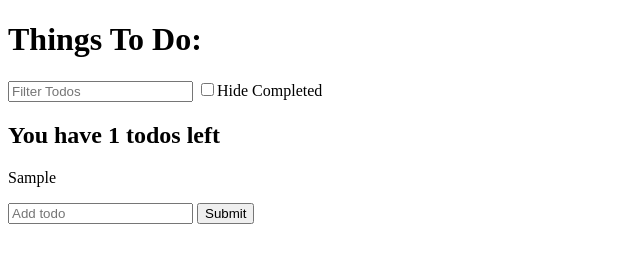
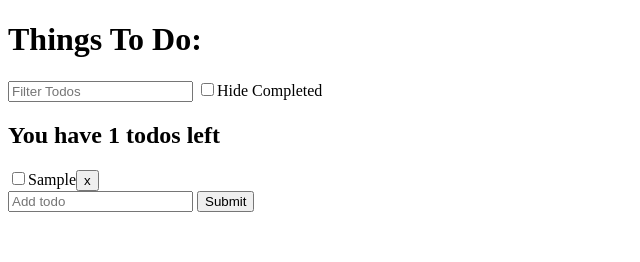
Before and after one commit to gacetta/classes, a plain HTML site: page js-bootcamp/todos-app/index.html in a window 1280 px wide. Both pictures are taken after typing "Sample" into the empty fields and a click on the button "Submit". Shown: the whole page, without its empty margins (0-640 px from the left). Drawn offline with Linux system fonts and the light colour scheme.

Commit message:
chore: worked through lesson 69 of js-bootcamp

```diff
--- a/js-bootcamp/notes-app/notes-app.js
+++ b/js-bootcamp/notes-app/notes-app.js
@@ -9,6 +9,7 @@ renderNotes(notes, filters);
 // Event Listener for Create Note Button
 document.querySelector('#create-note').addEventListener('click', (e) => {
     notes.push({
+        id: uuidv4(),
         title: '',
         body: ''
     })
--- a/js-bootcamp/todos-app/index.html
+++ b/js-bootcamp/todos-app/index.html
@@ -13,6 +13,7 @@
             <input type="text" name="todoText" placeholder="Add todo">
             <button>Submit</button>
         </form>
+        <script src="UUID.js"></script>
         <script src="todos-functions.js"></script>
         <script src="todos-app.js"></script>
     </body>
--- a/js-bootcamp/todos-app/todos-app.js
+++ b/js-bootcamp/todos-app/todos-app.js
@@ -11,6 +11,7 @@ document.querySelector('#add-todo').addEventListener('submit', (e) => {
     e.preventDefault();
     const todoText = e.target.elements.todoText.value;
     const newTodo = {
+        id: uuidv4(),
         text: todoText,
         completed: false,
     }
--- a/js-bootcamp/todos-app/todos-functions.js
+++ b/js-bootcamp/todos-app/todos-functions.js
@@ -17,8 +17,13 @@ const saveTodos = (todos) => {
 // Render application todos based on filters
 const renderTodos = (todos, filters) => {
     const filteredTodos = todos.filter((todo) => {
-        if (filters.hideCompleted && todo.completed) return false;
-        return todo.text.toLowerCase().includes(filters.searchText.toLowerCase())
+        const hideCompletedMatch = !filters.hideCompleted || !todo.completed
+        const searchTextMatch = todo.text.toLowerCase().includes(filters.searchText.toLowerCase())
+        return searchTextMatch && hideCompletedMatch
+    })
+
+    const incompleteTodos = filteredTodos.filter((todo) => {
+        return !todo.completed;
     })
 
     document.querySelector('#todos').innerHTML = '';
@@ -30,18 +35,49 @@ const renderTodos = (todos, filters) => {
     })
 }
 
+// Remove the Todo when button is clicked
+const removeTodo = (id) => {
+    const todoIndex = todos.findIndex((todo) => {
+        return todo.id === id;
+    })
+
+    if (todoIndex > -1) {
+        todos.splice(todoIndex, 1);
+    }
+}
+
 // Get the DOM elements for an individual note
 const generateTodoDOM = (todo) => {
-    const newTodo = document.createElement('p');
-    newTodo.textContent = todo.text;
-    return newTodo;
+    const todoEl = document.createElement('div');
+    const checkboxEl = document.createElement('input');
+    const textEl = document.createElement('span');
+    const removeButton = document.createElement('button');
+
+    // Set up Checkbox
+    checkboxEl.setAttribute('type', 'checkbox');
+    todoEl.appendChild(checkboxEl);
+
+    // Set up todo text
+    textEl.textContent = todo.text;
+    todoEl.appendChild(textEl);
+
+    // Set up remove button
+    removeButton.textContent = 'x';
+    todoEl.appendChild(removeButton);
+    removeButton.addEventListener('click', () => {
+        removeTodo(todo.id);
+        saveTodos(todos);
+        renderTodos(todos, filters);
+    })
+
+    return todoEl;
 }
 
 // Get the DOM elements for list summary
-const generateSummaryDOM = (filteredTodos) => {
-    const todosLeft = document.createElement('h2');
-    todosLeft.textContent = `You have ${filteredTodos.length} todos left`;
-    document.querySelector('#todos').appendChild(todosLeft);
+const generateSummaryDOM = (incompleteTodos) => {
+    const summary = document.createElement('h2');
+    summary.textContent = `You have ${incompleteTodos.length} todos left`;
+    document.querySelector('#todos').appendChild(summary);
 }
 
 // 'use strict'
```
Also changed, not shown: js-bootcamp/notes-app/index.html (+1 -0 lines), js-bootcamp/notes-app/notes-functions.js (+29 -5 lines).
